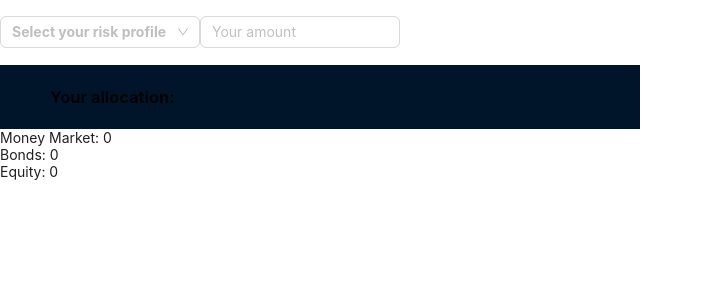
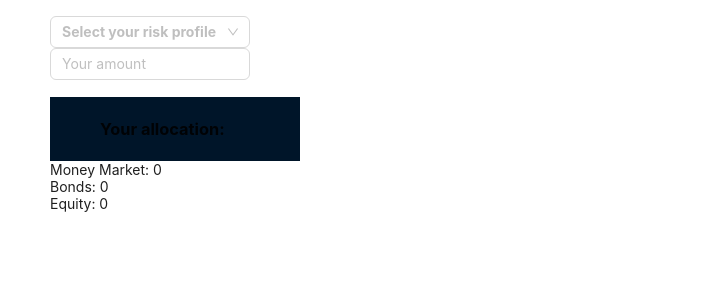
Before and after one commit to abdarafi/dca-calc, a React (Create React App) app: page / in a window 1280 px wide. Shown: the top 300 px of the page, without its empty margins (0-703 px from the left). Built offline with nearby package versions, Linux system fonts and the light colour scheme.

Commit message:
style: add margin left

```diff
--- a/src/App.js
+++ b/src/App.js
@@ -65,7 +65,7 @@ const Calculator = () => {
 
   return (
     <div>
-      <Row>
+      <Row style={{ width: 500, marginLeft: 50 }}>
         <Col span={12}>
           <h3>
             <Select
```
